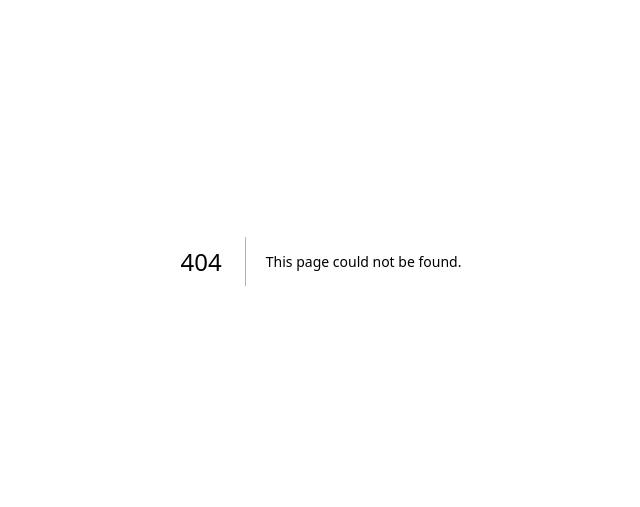
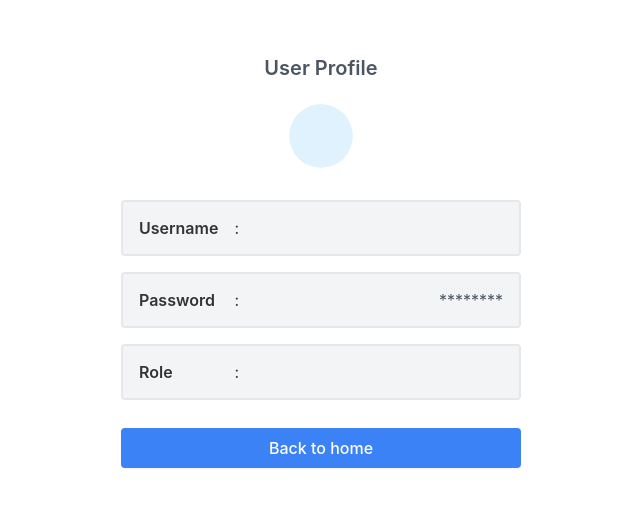
Before and after one commit to IRTIDEATH/test-frontend, a Next.js app: page /user-profile in a window 1280 px wide. Before the commit this address had no page. Shown: the part 139-646 px from the top of the page, without its empty margins (319-959 px from the left). Built offline with nearby package versions, Linux system fonts and the light colour scheme; no server answers.

Commit message:
Create profile page

```diff
--- /dev/null
+++ b/app/user-profile/page.tsx
@@ -0,0 +1,9 @@
+import ProfileCard from "@/components/profile-card";
+
+export default function Page() {
+  return (
+    <div className="min-h-screen flex items-center justify-center p-4">
+      <ProfileCard />
+    </div>
+  );
+}
--- /dev/null
+++ b/components/profile-card.tsx
@@ -0,0 +1,97 @@
+"use client"
+
+import { Avatar, AvatarFallback, AvatarImage } from "@/components/ui/avatar";
+import { Button } from "@/components/ui/button";
+import { Card, CardContent, CardHeader, CardTitle } from "@/components/ui/card";
+import { useState } from "react";
+import Link from "next/link";
+import { useEffectOnce, useLocalStorage } from "react-use";
+import { userDetail } from "@/lib/api/UserApi";
+
+interface Session {
+  username: string;
+  role: string;
+};
+
+const ProfileCard = () => {
+    const [session, setSession] = useState<Session | undefined>(undefined);
+      const [token, _] = useLocalStorage("token", "");
+
+      async function fetchUserDetail() {
+        const response = await userDetail(token);
+
+        console.log(response);
+
+        if (response.status === 200) {
+          setSession(response.data);
+        } else {
+          console.log("Error fetch user profile");
+        }
+      }
+
+      useEffectOnce(() => {
+        fetchUserDetail().then(() =>
+          console.log("User detail fetched successfully")
+        );
+      });
+  return (
+    <Card className="w-full max-w-md bg-transparent border-0 shadow-none">
+      <CardHeader className="text-center mb-2">
+        <CardTitle className="text-xl font-semibold text-secondary-foreground">
+          User Profile
+        </CardTitle>
+        <div className="flex justify-center mt-4">
+          <Avatar className="w-16 h-16">
+            <AvatarImage
+              src={session?.username ?? ""}
+              alt={session?.username ?? ""}
+            />
+            <AvatarFallback className="text-blue-800 text-xl font-medium bg-accent">
+              {session?.username[0]}
+            </AvatarFallback>
+          </Avatar>
+        </div>
+      </CardHeader>
+      <CardContent>
+        <div className="flex flex-col gap-4 mb-7">
+          <div className="bg-secondary px-4 py-3.5 rounded-md border-border border-2 w-full flex items-center justify-between">
+            <div className="w-[100px] flex items-center justify-between">
+              <h1 className="font-semibold text-[16px]">Username</h1>
+              <span className="col-span-14">:</span>
+            </div>
+            <p className="text-secondary-foreground text-[16px]">
+              {session?.username}
+            </p>
+          </div>
+          <div className="bg-secondary px-4 py-3.5 rounded-md border-border border-2 w-full flex items-center justify-between">
+            <div className="w-[100px] flex items-center justify-between">
+              <h1 className="font-semibold text-[16px]">Password</h1>
+              <span className="col-span-14">:</span>
+            </div>
+            <p className="text-secondary-foreground text-[16px]">********</p>
+          </div>
+          <div className="bg-secondary px-4 py-3.5 rounded-md border-border border-2 w-full flex items-center justify-between">
+            <div className="w-[100px] flex items-center justify-between">
+              <h1 className="font-semibold text-[16px]">Role</h1>
+              <span className="col-span-14">:</span>
+            </div>
+            <p className="text-secondary-foreground text-[16px]">
+              {session?.role}
+            </p>
+          </div>
+        </div>
+        <Button
+          asChild
+          size={"lg"}
+          className="w-full text-[16px] font-medium cursor-pointer"
+        >
+          <Link aria-label="Navigate to home" href={"/"}>
+            Back to home
+          </Link>
+        </Button>
+      </CardContent>
+    </Card>
+  );
+}
+
+export default ProfileCard
```
